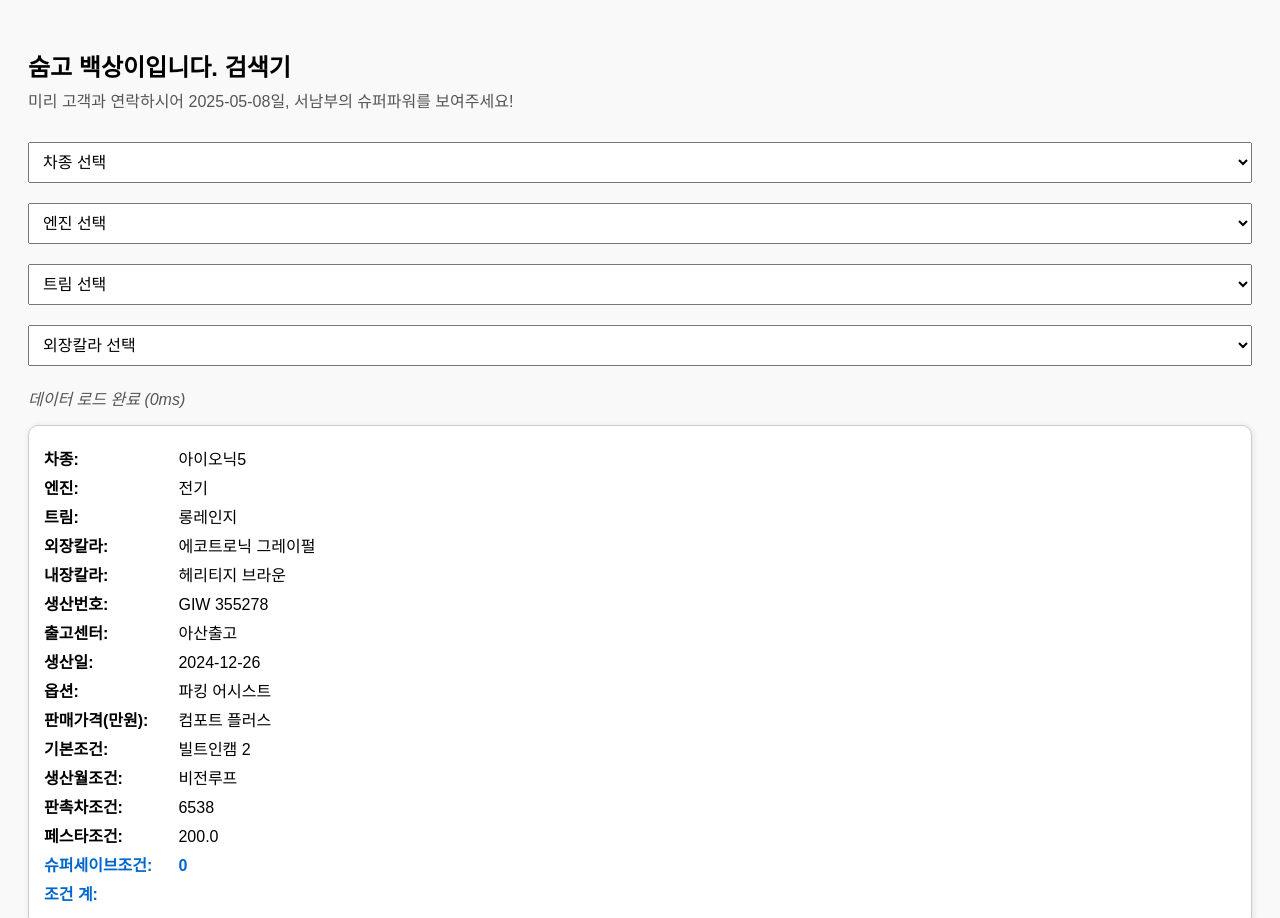
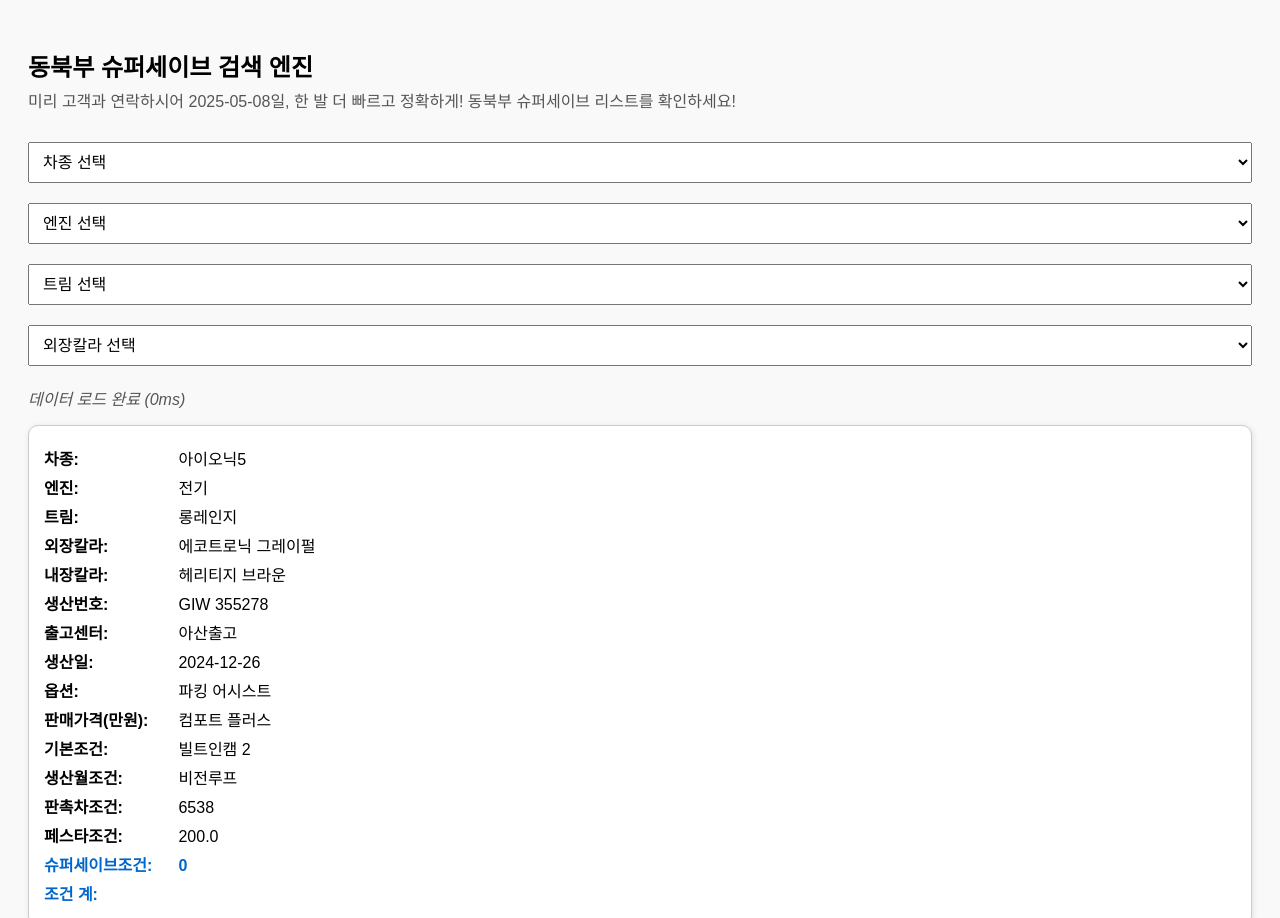
Before and after one commit to baekenough/hyundai-car, a website: page index.html in a window 1280 px wide. Shown: the top 918 px of the page. Drawn offline with Linux system fonts and the light colour scheme.

Commit message:
some changes

```diff
--- a/index.html
+++ b/index.html
@@ -2,7 +2,7 @@
 <html lang="ko">
   <head>
     <meta charset="UTF-8" />
-    <title>숨고 백상이입니다.</title>
+    <title>동북부 슈퍼세이브 검색 엔진</title>
     <meta name="viewport" content="width=device-width, initial-scale=1.0" />
     <style>
       body {
@@ -127,7 +127,7 @@
     </style>
   </head>
   <body>
-    <h2>숨고 백상이입니다. 검색기</h2>
+    <h2>동북부 슈퍼세이브 검색 엔진</h2>
     <div class="overlay"></div>
     <div class="csv-upload-container">
       <span class="close-button">&times;</span>
@@ -151,8 +151,8 @@
       </button>
     </div>
     <p class="subtitle">
-      미리 고객과 연락하시어 <span id="currentDate"></span>일, 서남부의
-      슈퍼파워를 보여주세요!
+      미리 고객과 연락하시어 <span id="currentDate"></span>일, 한 발 더 빠르고
+      정확하게! 동북부 슈퍼세이브 리스트를 확인하세요!
     </p>
 
     <div class="filters">
```
